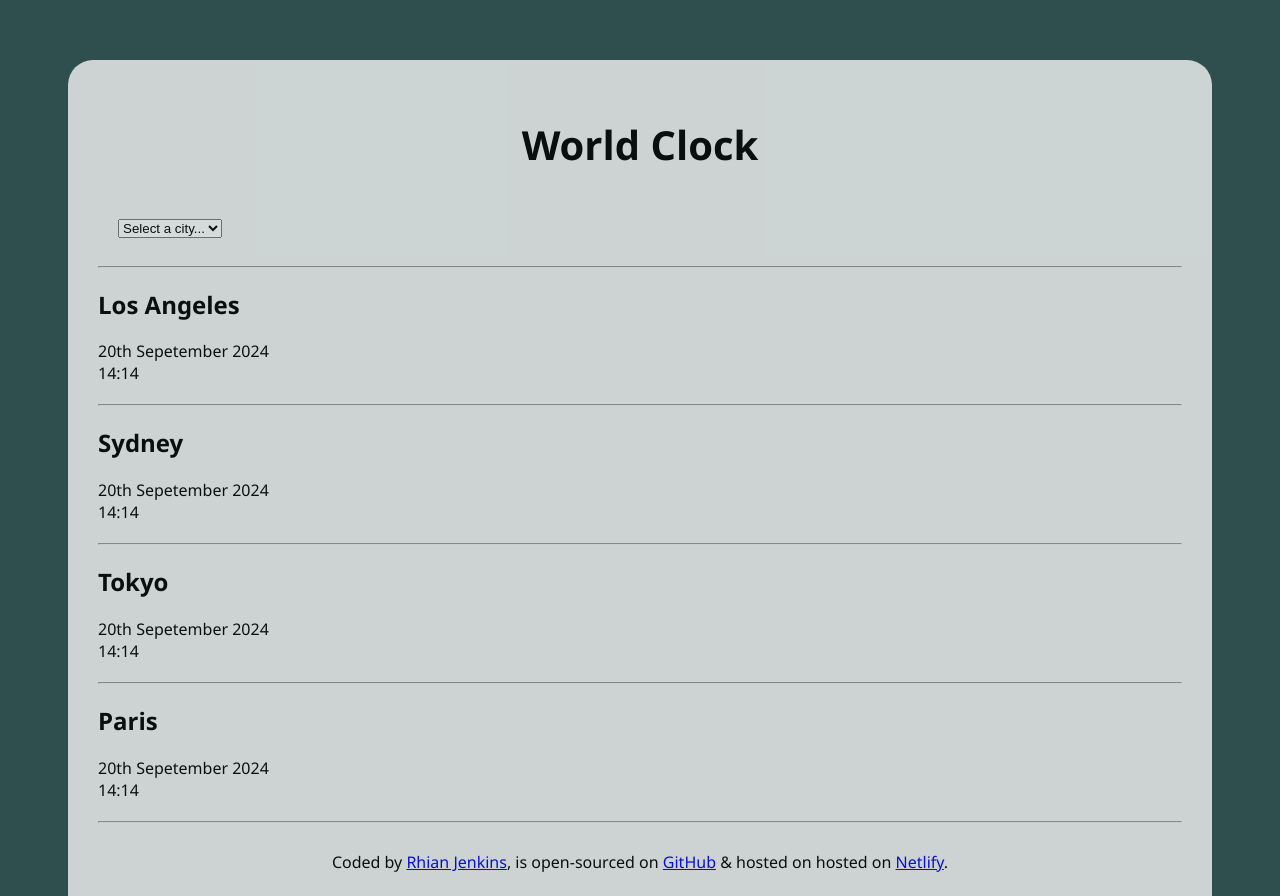
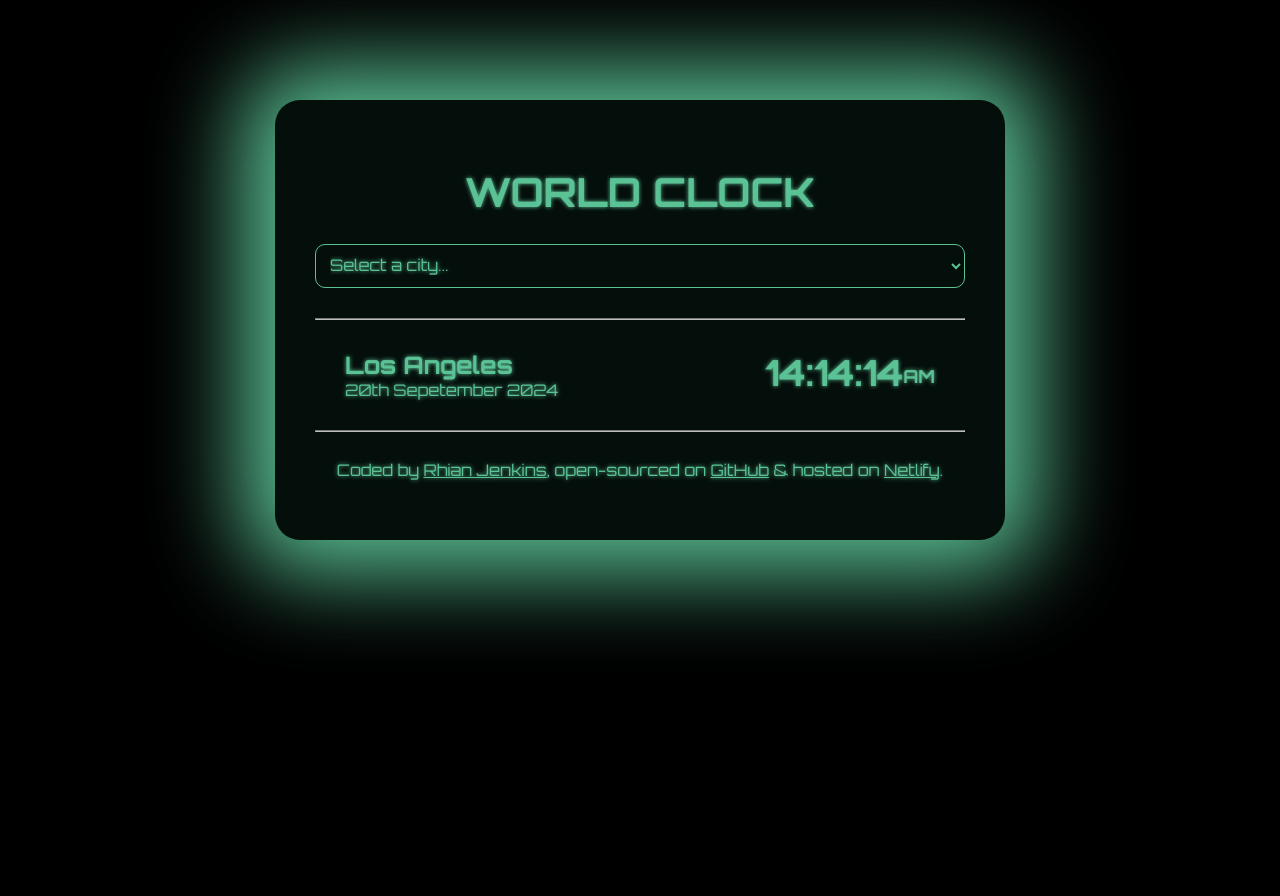
Before and after one commit to Rhitree/World-Clock, a plain HTML site: page index.html in a window 1280 px wide. Shown: the top 896 px of the page. After the commit the page ends 800 px from the top, so only its background shows below. Drawn offline with Linux system fonts and the light colour scheme.

Commit message:
Styled the project with CSS

```diff
--- a/index.html
+++ b/index.html
@@ -5,11 +5,24 @@
     <meta http-equiv="X-UA-Compatible" content="IE=edge" />
     <meta name="viewport" content="width=device-width, initial-scale=1.0" />
     <link rel="stylesheet" href="src/style.css" />
+    <link rel="preconnect" href="https://fonts.googleapis.com" />
+    <link rel="preconnect" href="https://fonts.gstatic.com" crossorigin />
+    <link
+      href="https://fonts.googleapis.com/css2?family=Orbitron:wght@400..900&display=swap"
+      rel="stylesheet"
+    />
+    <link rel="preconnect" href="https://fonts.googleapis.com" />
+    <link rel="preconnect" href="https://fonts.gstatic.com" crossorigin />
+    <link
+      href="https://fonts.googleapis.com/css2?family=Silkscreen:wght@400;700&display=swap"
+      rel="stylesheet"
+    />
+
     <title>World Clock</title>
   </head>
   <body>
     <div class="container">
-      <h1>World Clock</h1>
+      <h1>WORLD CLOCK</h1>
 
       <select>
         <option value="">Select a city...</option>
@@ -19,37 +32,21 @@
       </select>
       <hr />
       <div class="city">
-        <h2>Los Angeles</h2>
-        <div class="date">20th Sepetember 2024</div>
-        <div class="time">14:14</div>
+        <div>
+          <h2>Los Angeles</h2>
+          <div class="date">20th Sepetember 2024</div>
+        </div>
+        <div class="time">14:14:14<small>AM</small></div>
       </div>
       <hr />
-      <div class="city">
-        <h2>Sydney</h2>
-        <div class="date">20th Sepetember 2024</div>
-        <div class="time">14:14</div>
-      </div>
-      <hr />
-      <div class="city">
-        <h2>Tokyo</h2>
-        <div class="date">20th Sepetember 2024</div>
-        <div class="time">14:14</div>
-      </div>
-      <hr />
-      <div class="city">
-        <h2>Paris</h2>
-        <div class="date">20th Sepetember 2024</div>
-        <div class="time">14:14</div>
-      </div>
-      <hr>
       <footer>
         Coded by
         <a href="https://github.com/Rhitree" target="_blank">Rhian Jenkins</a>,
-        is open-sourced on
+        open-sourced on
         <a href="https://github.com/Rhitree/world-clock" target="_blank"
           >GitHub</a
         >
-        & hosted on hosted on
+        & hosted on
         <a href="https://sunnydaze.netlify.app/" target="_blank">Netlify</a>.
       </footer>
     </div>
--- a/src/style.css
+++ b/src/style.css
@@ -1,7 +1,37 @@
 body {
-    background-color: darkslategray;
-    font-family: 'Segoe UI', Tahoma, Geneva, Verdana, sans-serif;
+    background-color: black;
     display: block;
+    font-family: "Orbitron", sans-serif;
+    font-weight: lighter;
+}
+
+.container {
+    max-width: 650px;
+    padding: 40px;
+    margin: 0 auto;
+    margin-top: 100px;
+    border-radius: 25px;
+    opacity: .8;
+    background: hsl(154 50% 5%);
+    color: hsl(154 84% 70%);
+    text-shadow: 0 0 4px hsl(154 84% 70%);
+    font-size: 16px;
+    box-shadow: hsl(154 84% 70%) 0 0 90px 33px;
+}
+
+select {
+    display: block;
+    width: 100%;
+    border-radius: 10px;
+    border-color: hsl(154 84% 70%);
+    padding: 10px;
+    font-size: 18px;
+    background: hsl(154 50% 5%);
+    color: hsl(154 84% 70%);
+    text-shadow: 0 0 4px hsl(154 84% 70%);
+    font-size: 16px;
+    font-family: "Orbitron", sans-serif;
+    margin-bottom: 30px;
 }
 
 h1 {
@@ -9,23 +39,34 @@ h1 {
     font-size: 40px;
 }
 
-select {
-    margin: 20px;
+h2 {
+    margin: 0;
+}
+
+.city {
+    display: flex;
+    justify-content: space-between;
+    margin: 30px;
+}
+
+.time {
+    font-size: 36px;
+    font-weight: bold;
+}
+
+.time small {
+    font-size: 18px;
+    vertical-align: middle;
+    line-height: 36px;
+}
+
+a {
+    text-decoration: underline;
+    color: hsl(154 84% 70%);
+    text-shadow: 0 0 4px hsl(154 84% 70%);
 }
 
 footer {
     text-align: center;
-        padding: 20px;
+    padding: 20px;
 }
-
-.container {
-    padding: 30px;
-    margin: 60px;
-    background-color: whitesmoke;
-    border-radius: 25px;
-    opacity: .8;
-}
-
-.city {
-    margin-bottom: 20px;
-}
```
